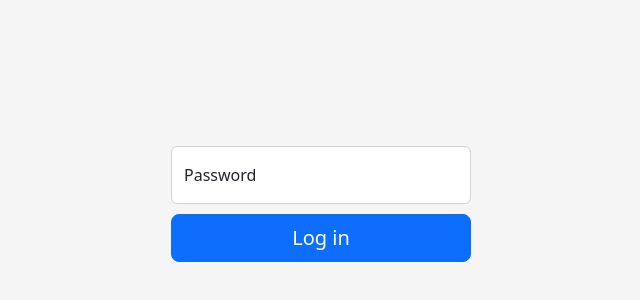
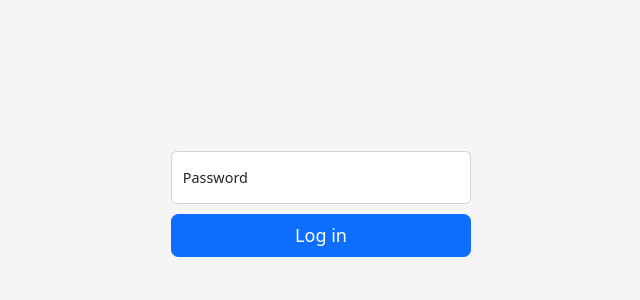
Before and after one commit to ElisDN/tinkoff-robot, a React (Create React App) app in the folder frontend/: page / in a window 1280 px wide. Shown: the part 196-496 px from the top of the page, without its empty margins (319-959 px from the left). Built offline with nearby package versions, Linux system fonts and the light colour scheme.

Commit message:
Change font size

```diff
--- a/frontend/src/index.scss
+++ b/frontend/src/index.scss
@@ -1 +1,5 @@
+html {
+  font-size: 0.9em;
+}
+
 @import 'bootstrap/scss/bootstrap';
```
